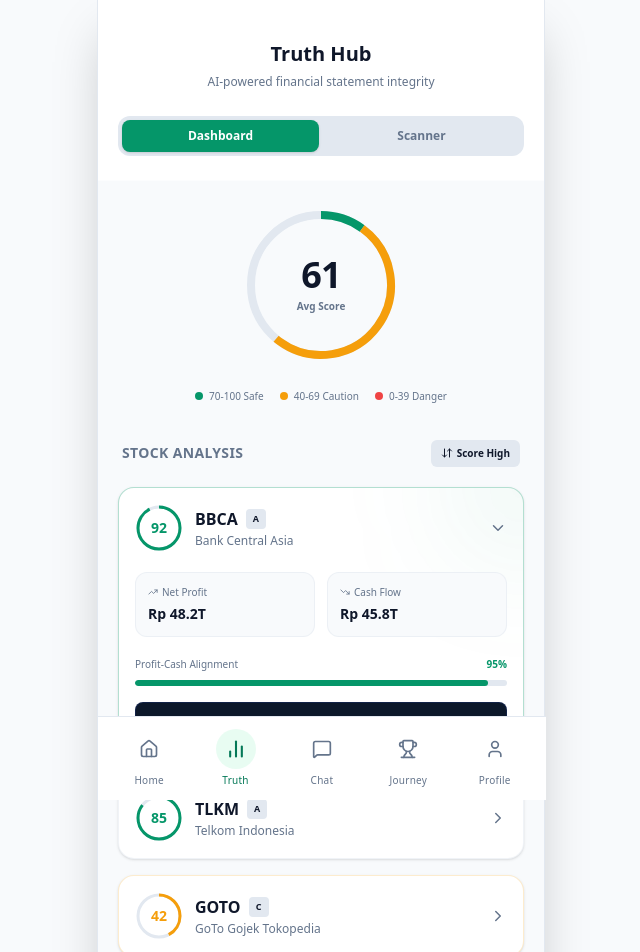
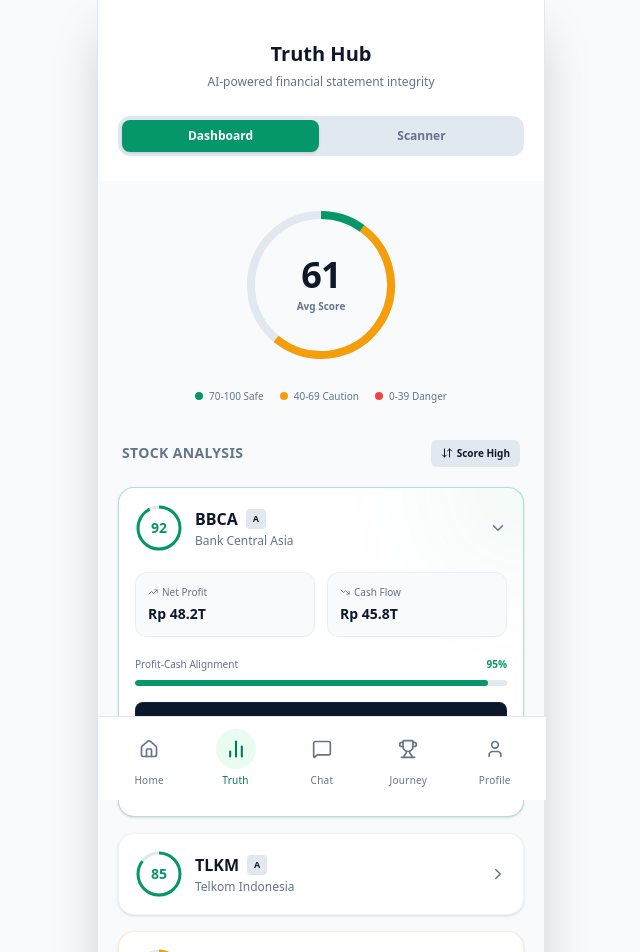
Before and after one commit to rafkiyuda/raksha-ai, a Next.js app: page /truth in a window 1280 px wide. Shown: the top 952 px of the page, without its empty margins (319-959 px from the left). Built offline with nearby package versions, Linux system fonts and the light colour scheme.

Commit message:
feat: make truth cards interactive and add AI deep link to chat

```diff
--- a/src/app/truth/page.tsx
+++ b/src/app/truth/page.tsx
@@ -1,7 +1,8 @@
 "use client";
 
 import { useState } from "react";
-import { ChevronDown, ChevronRight, TrendingUp, TrendingDown, ArrowDownUp, FileText, Search, ShieldAlert, AlertOctagon, CheckCircle2, ShieldQuestion } from "lucide-react";
+import Link from "next/link";
+import { ChevronDown, ChevronRight, TrendingUp, TrendingDown, ArrowDownUp, FileText, Search, ShieldAlert, AlertOctagon, CheckCircle2, ShieldQuestion, MessageSquarePlus } from "lucide-react";
 
 type ScanResult = {
     riskLevel: "Low" | "Moderate" | "High";
@@ -9,8 +10,45 @@ type ScanResult = {
     analysis: string;
 };
 
+const DUMMY_STOCKS = [
+    {
+        ticker: "BBCA",
+        name: "Bank Central Asia",
+        score: 92,
+        grade: "A",
+        netProfit: "Rp 48.2T",
+        cashFlow: "Rp 45.8T",
+        alignment: 95,
+        status: "No anomalies detected in financial statements",
+        riskLevel: "safe"
+    },
+    {
+        ticker: "TLKM",
+        name: "Telkom Indonesia",
+        score: 85,
+        grade: "A",
+        netProfit: "Rp 24.5T",
+        cashFlow: "Rp 22.1T",
+        alignment: 90,
+        status: "Consistent revenue, minor debt fluctuations",
+        riskLevel: "safe"
+    },
+    {
+        ticker: "GOTO",
+        name: "GoTo Gojek Tokopedia",
+        score: 42,
+        grade: "C",
+        netProfit: "-Rp 12.4T",
+        cashFlow: "Rp 1.2T",
+        alignment: 45,
+        status: "Negative profit margins, rapid cash burn",
+        riskLevel: "warning"
+    }
+];
+
 export default function TruthScorePage() {
     const [activeTab, setActiveTab] = useState<"analysis" | "scanner">("analysis");
+    const [expandedCard, setExpandedCard] = useState<string>("BBCA");
 
     // --- SCANNER STATE ---
     const [inputType, setInputType] = useState<"text" | "link">("text");
@@ -53,6 +91,14 @@ export default function TruthScorePage() {
         }
     };
 
+    const toggleCard = (ticker: string) => {
+        if (expandedCard === ticker) {
+            setExpandedCard("");
+        } else {
+            setExpandedCard(ticker);
+        }
+    };
+
     return (
         <div className="flex flex-col min-h-screen bg-background pb-24">
             {/* Dynamic Header */}
@@ -83,7 +129,7 @@ export default function TruthScorePage() {
             {activeTab === "analysis" && (
                 <div className="animate-in fade-in slide-in-from-bottom-2 duration-300">
                     <div className="flex flex-col items-center justify-center pt-4">
-                        {/* Circular Progress (Mock SVG for the "61 Avg Score" look) */}
+                        {/* Circular Progress */}
                         <div className="relative mt-2 mb-6 flex items-center justify-center">
                             <svg className="w-40 h-40 transform -rotate-90">
                                 {/* Background Track */}
@@ -126,99 +172,86 @@ export default function TruthScorePage() {
                             </button>
                         </div>
 
-                        {/* Detailed Item (Open State) - BBCA */}
-                        <div className="bg-surface rounded-2xl border border-primary/30 p-4 shadow-sm relative overflow-hidden">
-                            <div className="absolute top-0 right-0 w-32 h-32 bg-primary/10 rounded-full blur-3xl -mr-16 -mt-16 pointer-events-none"></div>
+                        {DUMMY_STOCKS.map((stock) => {
+                            const isOpen = expandedCard === stock.ticker;
+                            const isWarning = stock.riskLevel === "warning";
+                            const strokeOffset = 132 - (132 * (stock.score / 100));
 
-                            <div className="flex justify-between items-center mb-5 relative z-10">
+                            return (
+                                <div
+                                    key={stock.ticker}
+                                    className={`bg-surface rounded-2xl border ${isWarning ? 'border-warning/20' : (isOpen ? 'border-primary/30' : 'border-border/50')} p-4 shadow-sm relative overflow-hidden transition-all duration-300 ${!isOpen && 'cursor-pointer hover:bg-surface-hover'}`}
+                                    onClick={() => !isOpen && toggleCard(stock.ticker)}
+                                >
+                                    {/* Subtle glow effect when open */}
+                                    {isOpen && !isWarning && <div className="absolute top-0 right-0 w-32 h-32 bg-primary/10 rounded-full blur-3xl -mr-16 -mt-16 pointer-events-none"></div>}
+                                    {isOpen && isWarning && <div className="absolute top-0 right-0 w-32 h-32 bg-warning/10 rounded-full blur-3xl -mr-16 -mt-16 pointer-events-none"></div>}
+
+                                    {/* Card Header (Always Visible) */}
+                                    <div className={`flex justify-between items-center relative z-10 ${isOpen ? 'mb-5' : ''}`}>
                                         <div className="flex items-center gap-3">
                                             <div className="relative w-12 h-12 flex items-center justify-center">
                                                 <svg className="w-full h-full transform -rotate-90 absolute">
                                                     <circle cx="24" cy="24" r="21" stroke="currentColor" strokeWidth="3" fill="transparent" className="text-surface-active" />
-                                            <circle cx="24" cy="24" r="21" stroke="currentColor" strokeWidth="3" fill="transparent" className="text-primary" strokeDasharray="132" strokeDashoffset={132 - (132 * 0.92)} />
+                                                    <circle cx="24" cy="24" r="21" stroke="currentColor" strokeWidth="3" fill="transparent" className={isWarning ? 'text-warning' : 'text-primary'} strokeDasharray="132" strokeDashoffset={strokeOffset} />
                                                 </svg>
-                                        <span className="text-sm font-bold text-primary">92</span>
+                                                <span className={`text-sm font-bold ${isWarning ? 'text-warning' : 'text-primary'}`}>{stock.score}</span>
                                             </div>
                                             <div>
                                                 <div className="flex items-center gap-2 mb-0.5">
-                                            <h4 className="font-bold text-base text-foreground">BBCA</h4>
-                                            <span className="text-[9px] font-bold px-1.5 py-0.5 bg-surface-active text-foreground rounded flex items-center justify-center w-5 h-5">A</span>
+                                                    <h4 className="font-bold text-base text-foreground">{stock.ticker}</h4>
+                                                    <span className="text-[9px] font-bold px-1.5 py-0.5 bg-surface-active text-foreground rounded flex items-center justify-center w-5 h-5">{stock.grade}</span>
                                                 </div>
-                                        <p className="text-xs text-foreground-muted">Bank Central Asia</p>
+                                                <p className="text-xs text-foreground-muted">{stock.name}</p>
                                             </div>
                                         </div>
-                                <ChevronDown size={18} className="text-foreground-muted cursor-pointer" />
+                                        {isOpen ? (
+                                            <ChevronDown size={18} className="text-foreground-muted cursor-pointer" onClick={(e) => { e.stopPropagation(); toggleCard(stock.ticker); }} />
+                                        ) : (
+                                            <ChevronRight size={18} className="text-foreground-muted" />
+                                        )}
                                     </div>
 
+                                    {/* Expanded Content */}
+                                    {isOpen && (
+                                        <div className="animate-in fade-in slide-in-from-top-2 duration-300">
                                             <div className="grid grid-cols-2 gap-3 mb-5 relative z-10">
                                                 <div className="bg-background rounded-xl p-3 border border-border/50">
                                                     <span className="flex items-center gap-1 text-[10px] text-foreground-muted mb-1"><TrendingUp size={10} /> Net Profit</span>
-                                    <p className="text-sm font-bold text-foreground">Rp 48.2T</p>
+                                                    <p className="text-sm font-bold text-foreground">{stock.netProfit}</p>
                                                 </div>
                                                 <div className="bg-background rounded-xl p-3 border border-border/50">
                                                     <span className="flex items-center gap-1 text-[10px] text-foreground-muted mb-1"><TrendingDown size={10} /> Cash Flow</span>
-                                    <p className="text-sm font-bold text-foreground">Rp 45.8T</p>
+                                                    <p className="text-sm font-bold text-foreground">{stock.cashFlow}</p>
                                                 </div>
                                             </div>
 
                                             <div className="mb-4 relative z-10">
                                                 <div className="flex justify-between text-[10px] mb-2">
                                                     <span className="text-foreground-muted font-medium">Profit-Cash Alignment</span>
-                                    <span className="font-bold text-primary">95%</span>
+                                                    <span className={`font-bold ${isWarning ? 'text-warning' : 'text-primary'}`}>{stock.alignment}%</span>
                                                 </div>
                                                 <div className="h-1.5 w-full bg-surface-active rounded-full overflow-hidden">
-                                    <div className="h-full bg-primary rounded-full w-[95%]"></div>
+                                                    <div className={`h-full rounded-full ${isWarning ? 'bg-warning' : 'bg-primary'}`} style={{ width: `${stock.alignment}%` }}></div>
                                                 </div>
                                             </div>
 
-                            <div className="bg-[#0c182a] border border-[#1e3a8a]/30 p-3 rounded-lg flex items-center gap-2 relative z-10">
-                                <FileText size={14} className="text-blue-400" />
-                                <p className="text-xs font-medium text-blue-400">No anomalies detected in financial statements</p>
-                            </div>
+                                            <div className={`border p-3 rounded-lg flex items-center gap-2 relative z-10 mb-4 ${isWarning ? 'bg-[#2a1818] border-[#8a1e1e]/30' : 'bg-[#0c182a] border-[#1e3a8a]/30'}`}>
+                                                {isWarning ? <AlertOctagon size={14} className="text-red-400 shrink-0" /> : <FileText size={14} className="text-blue-400 shrink-0" />}
+                                                <p className={`text-xs font-medium ${isWarning ? 'text-red-400' : 'text-blue-400'}`}>{stock.status}</p>
                                             </div>
 
-                        {/* Closed Item - TLKM */}
-                        <div className="bg-surface rounded-2xl border border-border/50 p-4 shadow-sm flex justify-between items-center cursor-pointer hover:bg-surface-hover transition-colors">
-                            <div className="flex items-center gap-3">
-                                <div className="relative w-12 h-12 flex items-center justify-center">
-                                    <svg className="w-full h-full transform -rotate-90 absolute">
-                                        <circle cx="24" cy="24" r="21" stroke="currentColor" strokeWidth="3" fill="transparent" className="text-surface-active" />
-                                        <circle cx="24" cy="24" r="21" stroke="currentColor" strokeWidth="3" fill="transparent" className="text-primary" strokeDasharray="132" strokeDashoffset={132 - (132 * 0.85)} />
-                                    </svg>
-                                    <span className="text-sm font-bold text-primary">85</span>
+                                            <Link
+                                                href={`/chat?q=${encodeURIComponent(`Tolong analisa detail secara fundamental dan laporan cash flow untuk emiten saham ${stock.ticker} (${stock.name}). Mengapa Truth Score-nya ${stock.score}/100?`)}`}
+                                                className="w-full flex items-center justify-center gap-2 bg-surface-active hover:bg-border text-foreground py-3 rounded-xl text-xs font-bold transition-colors"
+                                            >
+                                                <MessageSquarePlus size={16} /> Tanya AI Detailnya
+                                            </Link>
                                         </div>
-                                <div>
-                                    <div className="flex items-center gap-2 mb-0.5">
-                                        <h4 className="font-bold text-base text-foreground">TLKM</h4>
-                                        <span className="text-[9px] font-bold px-1.5 py-0.5 bg-surface-active text-foreground rounded flex items-center justify-center w-5 h-5">A</span>
+                                    )}
                                 </div>
-                                    <p className="text-xs text-foreground-muted">Telkom Indonesia</p>
-                                </div>
-                            </div>
-                            <ChevronRight size={18} className="text-foreground-muted" />
-                        </div>
-
-                        {/* Closed Item - GOTO (Warning) */}
-                        <div className="bg-surface rounded-2xl border border-warning/20 p-4 shadow-sm flex justify-between items-center cursor-pointer hover:bg-surface-hover transition-colors">
-                            <div className="flex items-center gap-3">
-                                <div className="relative w-12 h-12 flex items-center justify-center">
-                                    <svg className="w-full h-full transform -rotate-90 absolute">
-                                        <circle cx="24" cy="24" r="21" stroke="currentColor" strokeWidth="3" fill="transparent" className="text-surface-active" />
-                                        <circle cx="24" cy="24" r="21" stroke="currentColor" strokeWidth="3" fill="transparent" className="text-warning" strokeDasharray="132" strokeDashoffset={132 - (132 * 0.42)} />
-                                    </svg>
-                                    <span className="text-sm font-bold text-warning">42</span>
-                                </div>
-                                <div>
-                                    <div className="flex items-center gap-2 mb-0.5">
-                                        <h4 className="font-bold text-base text-foreground">GOTO</h4>
-                                        <span className="text-[9px] font-bold px-1.5 py-0.5 bg-surface-active text-foreground rounded flex items-center justify-center w-5 h-5">C</span>
-                                    </div>
-                                    <p className="text-xs text-foreground-muted">GoTo Gojek Tokopedia</p>
-                                </div>
-                            </div>
-                            <ChevronRight size={18} className="text-foreground-muted" />
-                        </div>
-
+                            );
+                        })}
                     </div>
                 </div>
             )}
```
Also changed, not shown: src/app/chat/page.tsx (+23 -5 lines). Lines whose indentation alone changed are shown as unchanged.
